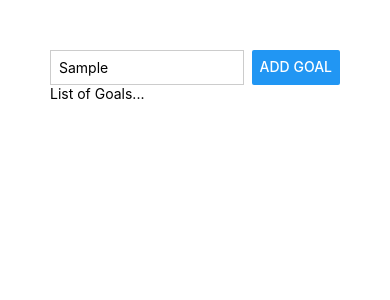
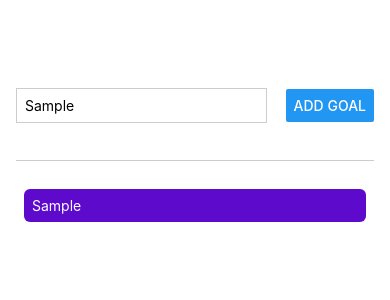
Before and after one commit to dev-expertz/react-native-app, a React Native app: screen / in a window 390 px wide. Both pictures are taken after typing "Sample" into the empty fields and a click on the button "ADD GOAL". Shown: the top 300 px of the page. Built offline with nearby package versions, Linux system fonts and the light colour scheme.

Commit message:
Added flatlist and input items

```diff
--- a/App.js
+++ b/App.js
@@ -1,75 +1,92 @@
-import { StyleSheet, Text, View, Button, TextInput } from "react-native";
+import { useState } from "react";
+import {
+  StyleSheet,
+  Text,
+  View,
+  Button,
+  TextInput,
+  FlatList,
+} from "react-native";
 
 export default function App() {
+  const [enteredGoalText, setEnteredGoalText] = useState("");
+  const [courseGoals, setCourseGoals] = useState([]);
+  function addGoalHandler() {
+    setCourseGoals(function (currentCourseGoals) {
+      return [...currentCourseGoals, {text: enteredGoalText, id: Math.random().toString()}];
+    });
+  }
+
+  function goalInputHandler(enteredText) {
+    setEnteredGoalText(enteredText);
+  }
+
+  function removeGoalHandler(textItem) {
+    console.log(textItem);
+  }
+
   return (
     <View style={styles.appContainer}>
       <View style={styles.inputContainer}>
         <TextInput
           style={styles.textInput}
           placeholder="Your Course Goal!"
+          onChangeText={goalInputHandler}
         ></TextInput>
-        <Button title="Add Goal" />
+        <Button title="Add Goal" onPress={addGoalHandler} />
       </View>
-      <View>
-        <Text>List of Goals...</Text>
+      <View style={styles.goalsContainer}>
+        <FlatList
+          alwaysBounceVertical={false}
+          data={courseGoals}
+          renderItem={(itemData) => {
+            return (
+              <View style={styles.goalItem}>
+                <Text style={styles.goalItemText} onPress={removeGoalHandler}>
+                  {itemData.item.text}
+                </Text>
+              </View>
+            );
+          }}
+          keyExtractor={(item, index) => { return item.id}}
+        />
       </View>
-      {/* <View
-        style={{
-          height: 300,
-          flexDirection: "row",
-          justifyContent: "space-around",
-          alignItems: "stretch",
-          borderWidth: 1
-        }}
-      >
-        <View
-          style={{
-            backgroundColor: "red",
-            flex: 1,
-            justifyContent: "center",
-            alignItems: "center",
-          }}
-        >
-          <Text>1</Text>
-        </View>
-        <View
-          style={{
-            backgroundColor: "blue",
-            flex: 1,
-            justifyContent: "center",
-            alignItems: "center",
-          }}
-        >
-          <Text>2</Text>
-        </View>
-        <View
-          style={{
-            backgroundColor: "green",
-            flex: 1,
-            justifyContent: "center",
-            alignItems: "center",
-          }}
-        >
-          <Text>3</Text>
-        </View>
-      </View> */}
     </View>
   );
 }
 
 const styles = StyleSheet.create({
   appContainer: {
-    padding: 50,
+    paddingTop: 50,
+    paddingHorizontal: 16,
+    flex: 1,
   },
   inputContainer: {
+    flex: 1,
     flexDirection: "row",
     justifyContent: "space-between",
+    alignItems: "center",
+    marginBottom: 20,
+    borderBottomWidth: 1,
+    borderBottomColor: "#ccc",
   },
   textInput: {
     borderWidth: 1,
     borderColor: "#ccc",
-    width: "80%",
+    width: "70%",
     marginRight: 8,
     padding: 8,
   },
+  goalsContainer: {
+    flex: 6,
+  },
+  goalItem: {
+    margin: 8,
+    padding: 8,
+    borderRadius: 6,
+    backgroundColor: "#5e0acc",
+  },
+  goalItemText: {
+    color: "#fff",
+  },
 });
```
